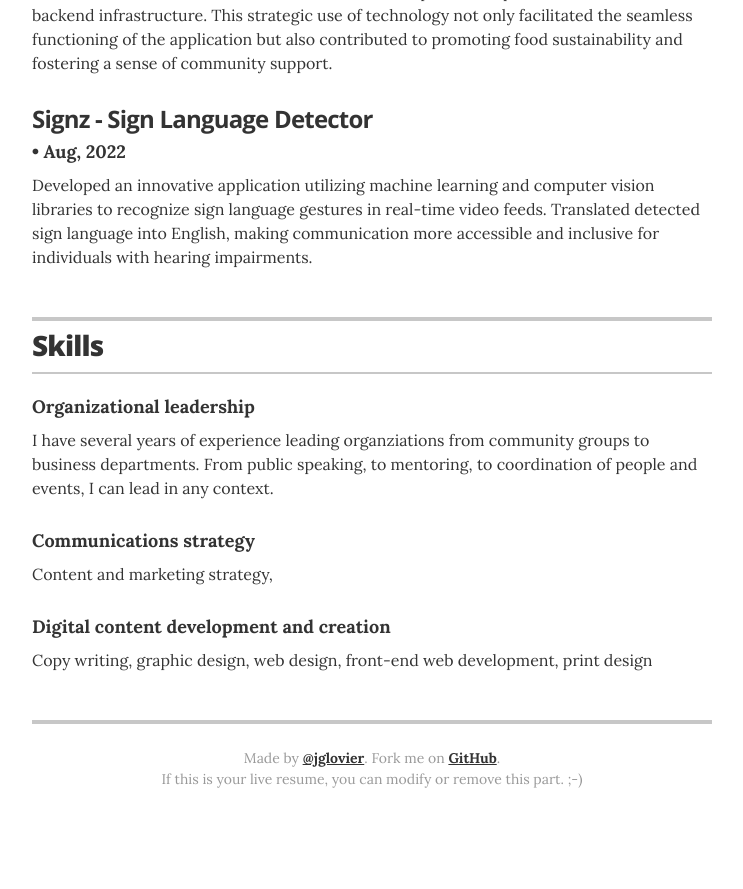
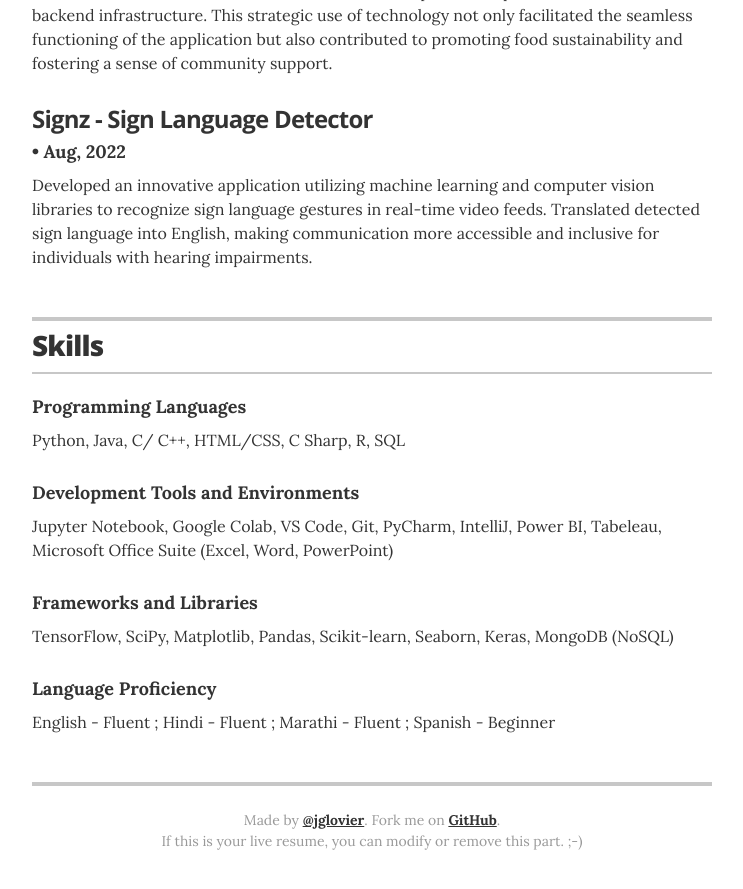
Before and after one commit to Abhishek17ak/Resume, a Jekyll site: the page built from index.html, in a window 1280 px wide and 900 px high, scrolled down 1782 px. Shown: the top 889 px of the window, without its empty margins (268-1011 px from the left). Built offline with Jekyll 4.4.1, drawn with Linux system fonts in a browser that asks for light colours; before the commit the page ends 2620 px from its top, so only the background shows below that.

Commit message:
Some Changes

```diff
--- a/_data/skills.yml
+++ b/_data/skills.yml
@@ -1,12 +1,14 @@
 # Skills
 # Organizational leadership
-- skill: Organizational leadership
-  description: I have several years of experience leading organziations from community groups to business departments. From public speaking, to mentoring, to coordination of people and events, I can lead in any context.
+- skill: Programming Languages
+  description: Python, Java, C/ C++, HTML/CSS, C Sharp, R, SQL
 
 # Communications strategy
-- skill: Communications strategy
-  description: Content and marketing strategy,
+- skill: Development Tools and Environments
+  description: Jupyter Notebook, Google Colab, VS Code, Git, PyCharm, IntelliJ, Power BI, Tabeleau, Microsoft Office Suite (Excel, Word, PowerPoint)
+# Digital content development and creation
+- skill: Frameworks and Libraries
+  description: TensorFlow, SciPy, Matplotlib, Pandas, Scikit-learn, Seaborn, Keras, MongoDB (NoSQL)
 
-# Digital content development and creation
-- skill: Digital content development and creation
-  description: Copy writing, graphic design, web design, front-end web development, print design
+- skill: Language Proficiency
+  description: English - Fluent ; Hindi - Fluent ; Marathi -  Fluent ; Spanish - Beginner
```
